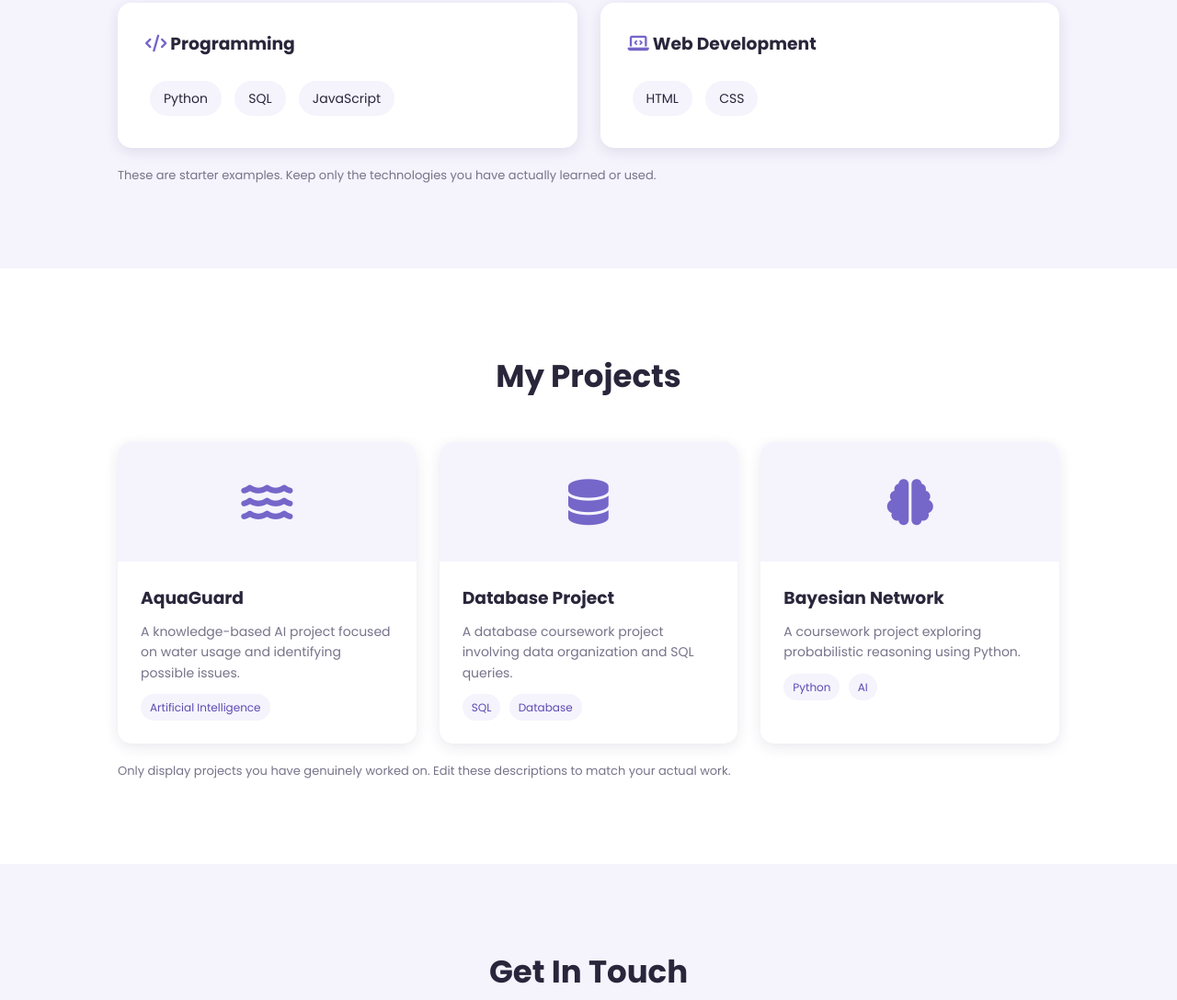
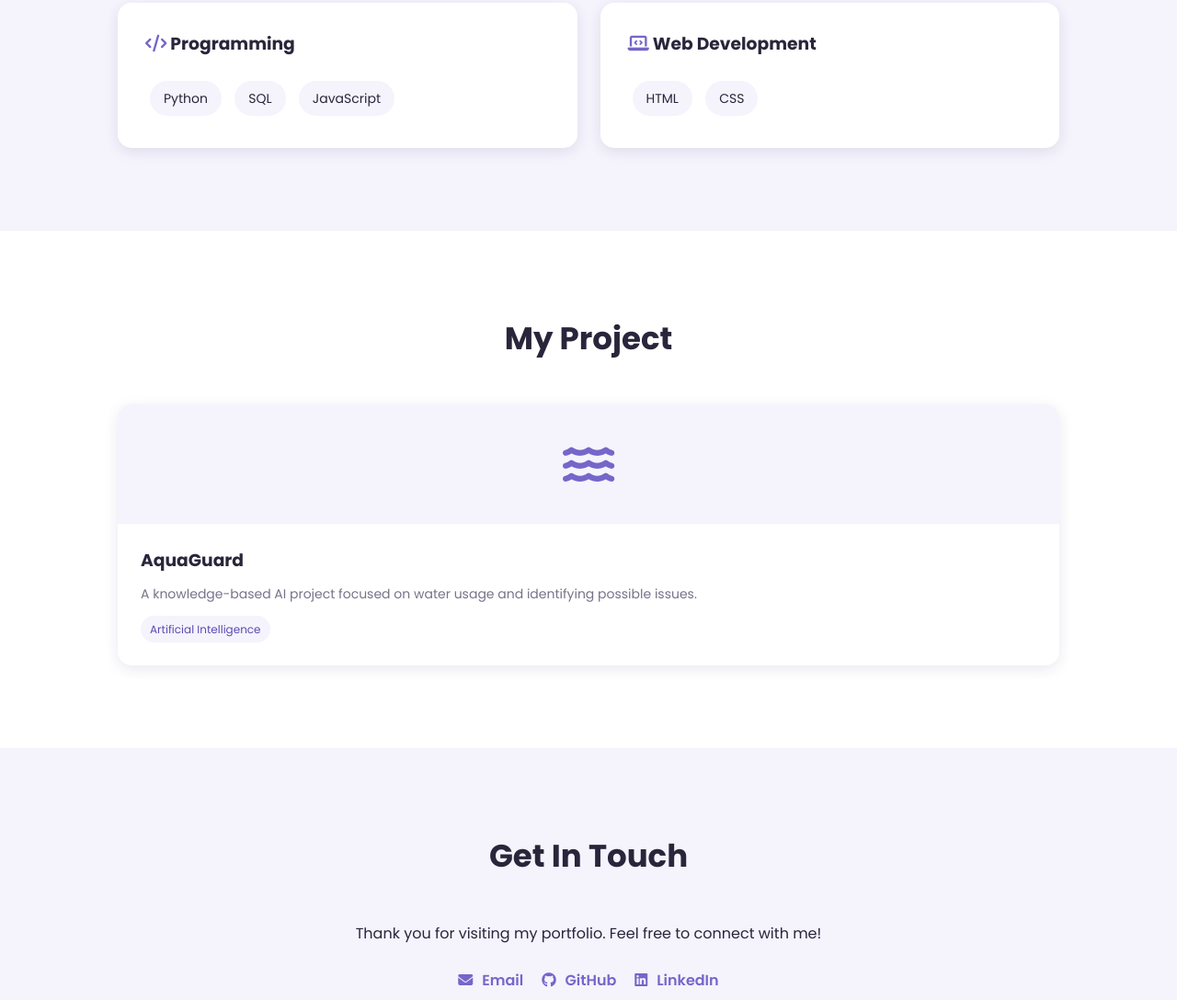
Before and after one commit to mktanveer-ai/mktanveer-ai.github.io, a plain HTML site: page index.html in a window 1280 px wide. Shown: the part 1491-2579 px from the top of the page at 92% size. Drawn offline with Linux system fonts and the light colour scheme.

Commit message:
Fixed portfolio contact links

```diff
--- a/index.html
+++ b/index.html
@@ -1,3 +1,4 @@
+
 
 <!DOCTYPE html>
 <html lang="en">
@@ -119,16 +120,11 @@
                 </div>
             </div>
         </div>
-
-        <p class="small-note">
-            These are starter examples. Keep only the technologies
-            you have actually learned or used.
-        </p>
     </section>
 
     <!-- Projects Section -->
     <section id="projects" class="projects">
-        <h2 class="section-title">My Projects</h2>
+        <h2 class="section-title">My Project</h2>
 
         <div class="projects-grid">
 
@@ -139,58 +135,19 @@
 
                 <div class="project-info">
                     <h3>AquaGuard</h3>
+
                     <p>
                         A knowledge-based AI project focused on
                         water usage and identifying possible issues.
                     </p>
+
                     <div class="project-tech">
                         <span>Artificial Intelligence</span>
                     </div>
                 </div>
             </div>
 
-            <div class="project-card">
-                <div class="project-icon">
-                    <i class="fas fa-database"></i>
-                </div>
-
-                <div class="project-info">
-                    <h3>Database Project</h3>
-                    <p>
-                        A database coursework project involving
-                        data organization and SQL queries.
-                    </p>
-                    <div class="project-tech">
-                        <span>SQL</span>
-                        <span>Database</span>
-                    </div>
-                </div>
-            </div>
-
-            <div class="project-card">
-                <div class="project-icon">
-                    <i class="fas fa-brain"></i>
-                </div>
-
-                <div class="project-info">
-                    <h3>Bayesian Network</h3>
-                    <p>
-                        A coursework project exploring probabilistic
-                        reasoning using Python.
-                    </p>
-                    <div class="project-tech">
-                        <span>Python</span>
-                        <span>AI</span>
-                    </div>
-                </div>
-            </div>
-
         </div>
-
-        <p class="small-note">
-            Only display projects you have genuinely worked on.
-            Edit these descriptions to match your actual work.
-        </p>
     </section>
 
     <!-- Contact Section -->
@@ -204,17 +161,23 @@
             </p>
 
             <div class="contact-methods">
-                <a href="mailto:YOUR_EMAIL@example.com">
+
+                <!-- Replace with your actual email -->
+                <a href="https://mail.google.com/mail/?view=cm&fs=1&to=mktanveer@effat.edu.sa" target="_blank" rel="noopener noreferrer">
                     <i class="fas fa-envelope"></i> Email
                 </a>
-
-                <a href="https://github.com/YOUR_USERNAME">
+                <!-- Your GitHub profile -->
+                <a href="https://github.com/mktanveer-ai" target="_blank" rel="noopener noreferrer">
                     <i class="fab fa-github"></i> GitHub
                 </a>
 
-                <a href="https://linkedin.com/in/YOUR_PROFILE">
-                    <i class="fab fa-linkedin"></i> LinkedIn
+                <!-- Replace with your actual LinkedIn profile URL -->
+
+                <a href="https://www.linkedin.com/in/malaika-tanveer-479008400/" target="_blank" rel="noopener noreferrer">
+                   <i class="fab fa-linkedin"></i> LinkedIn
                 </a>
+
+
             </div>
         </div>
     </section>
```
